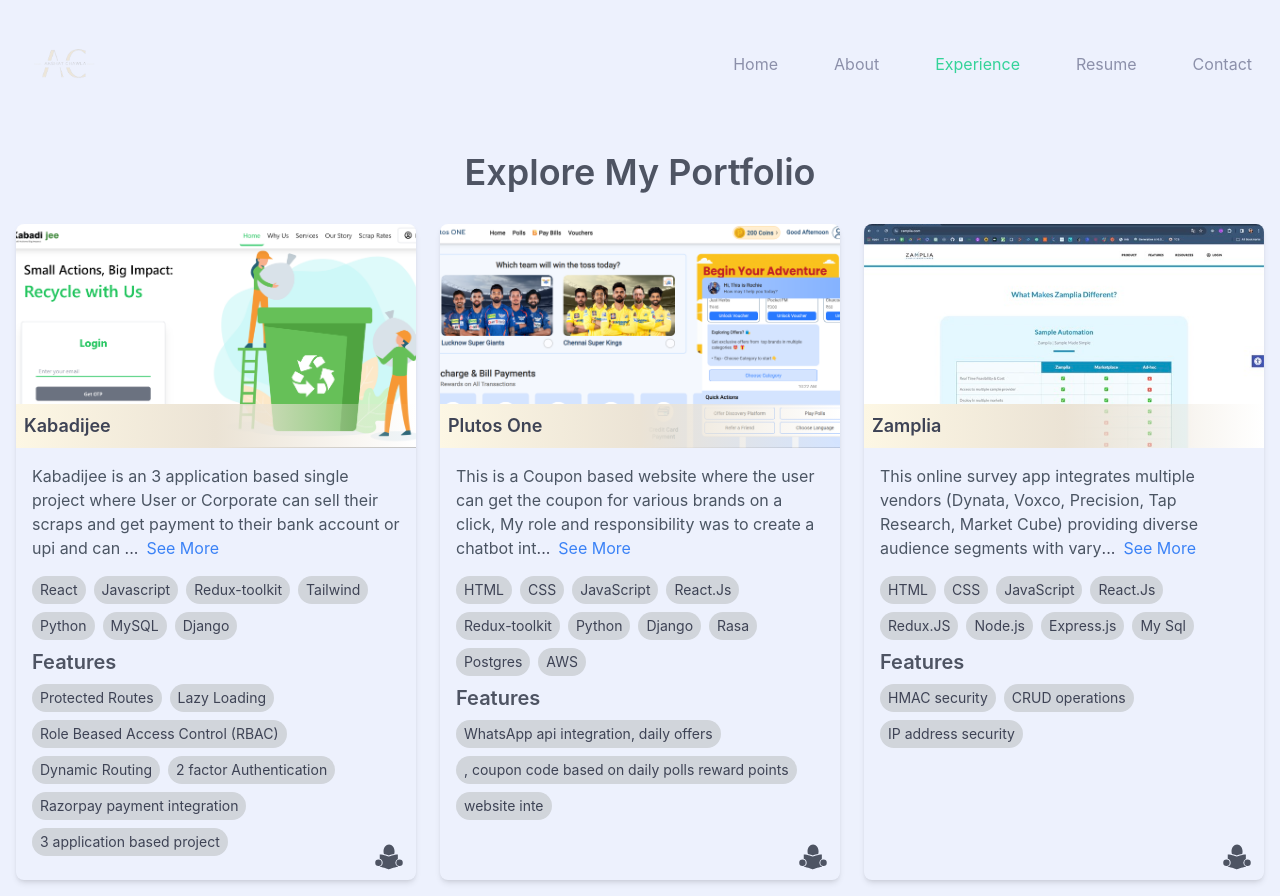
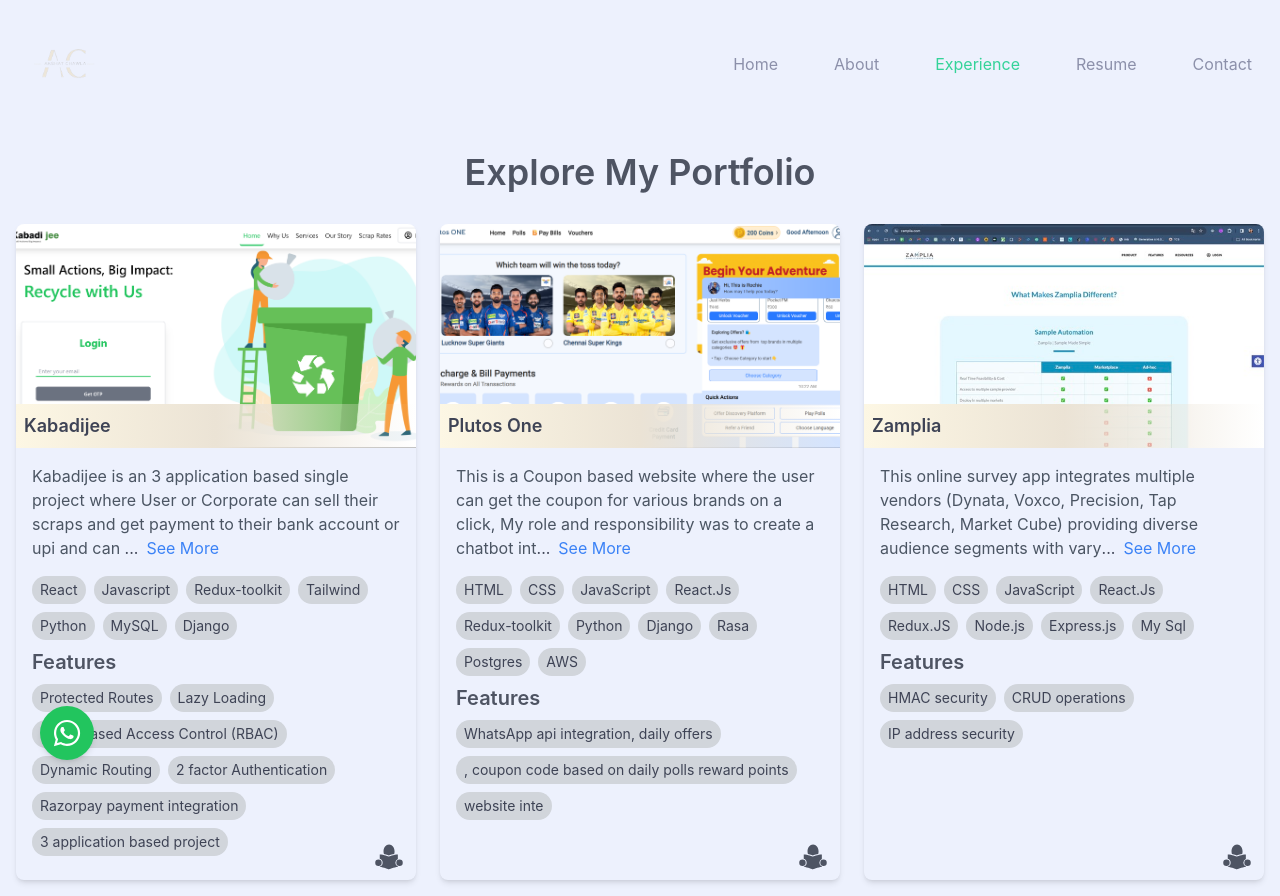
Before and after one commit to mobrilzAkshat/portfolio, a React (Vite) app: page /Work in a window 1280 px wide. Built offline with nearby package versions, Linux system fonts and the light colour scheme.

Commit message:
whatsapp icon added to the project

```diff
--- a/src/component/Layout/Layout.tsx
+++ b/src/component/Layout/Layout.tsx
@@ -1,5 +1,7 @@
+
 import { Outlet } from "react-router-dom";
 import { Header } from "../Header/Header";
+import WhatsAppButton from './WhatsAppButton'
 
 const Layout = () => {
   return (
@@ -13,6 +15,7 @@
       <footer>
         {/* Footer */}
       </footer>
+      <WhatsAppButton />
     </div>
   );
 };
--- /dev/null
+++ b/src/component/Layout/WhatsAppButton.tsx
@@ -0,0 +1,16 @@
+import { FaWhatsapp } from "react-icons/fa";
+
+const WhatsAppButton = () => {
+  return (
+    <a
+      href="https://wa.me/9897976962" // Replace "your-number" with your WhatsApp number
+      target="_blank"
+      rel="noopener noreferrer"
+      className="fixed bottom-10 left-10 bg-green-500 text-white rounded-full p-3 shadow-md z-50"
+    >
+      <FaWhatsapp size={30} />
+    </a>
+  );
+};
+
+export default WhatsAppButton;
```
